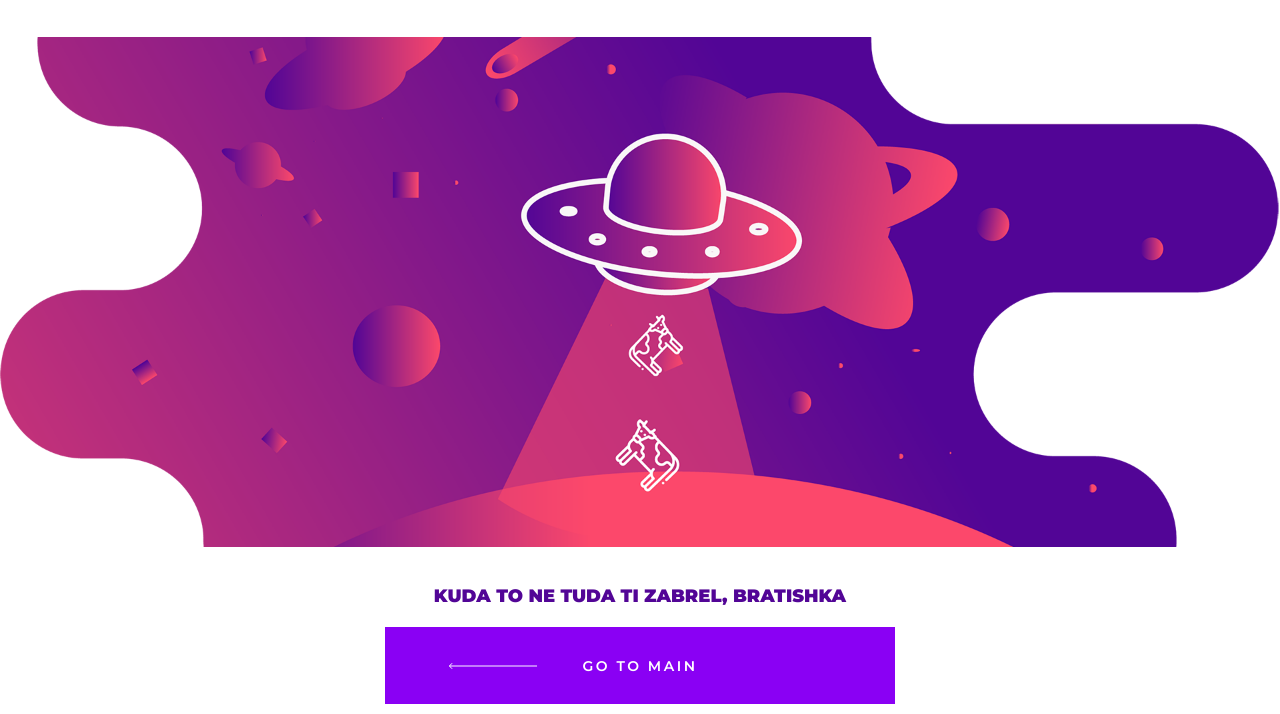
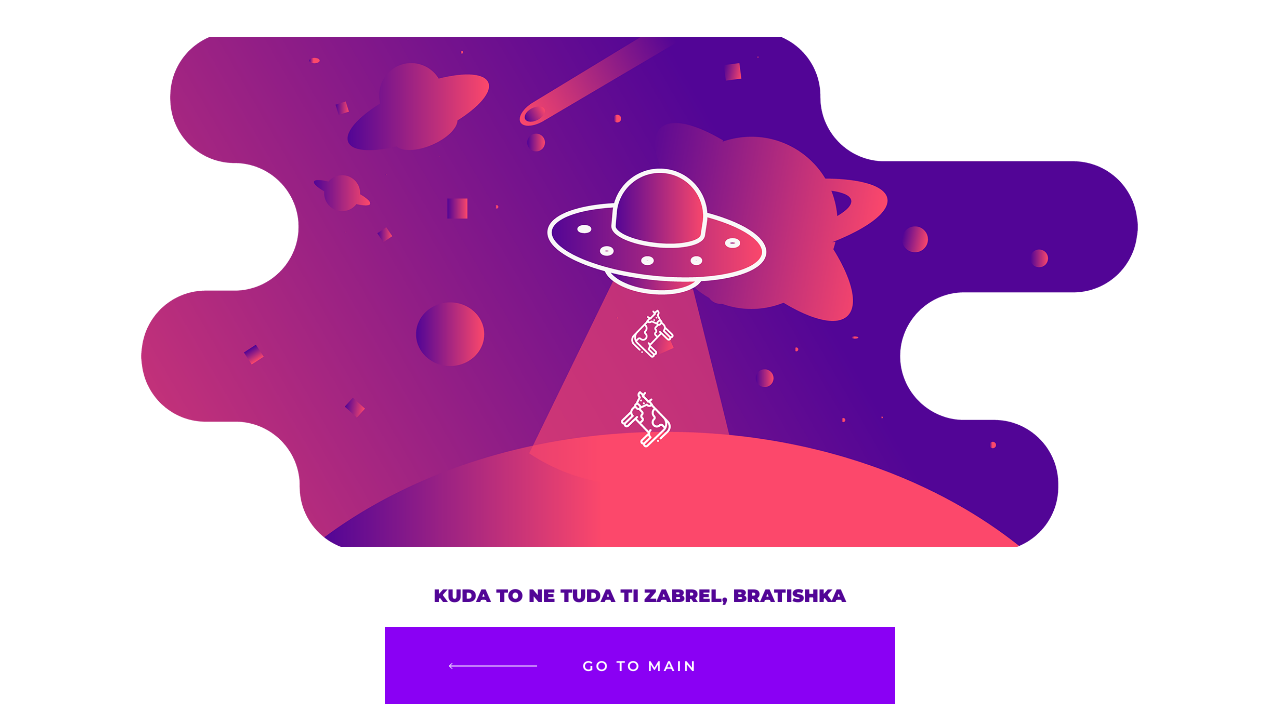
Before and after one commit to YuryKirilyuk/GA_website, a website: page app/404.html in a window 1280 px wide. Shown: the part 86-800 px from the top of the page. Drawn offline with nearby package versions, Linux system fonts and the light colour scheme.

Commit message:
page 404

```diff
--- a/app/scss/layout/_section-error.scss
+++ b/app/scss/layout/_section-error.scss
@@ -35,13 +35,15 @@
   .section-body {
     align-items: center;
     display: flex;
-    //flex: 1;
     justify-content: center;
     overflow: hidden;
     min-height: 30rem;
+    @media screen and (max-width: 1024px) and (orientation:landscape) {flex: 1;}
     img {
       //height: 100%;
-      object-fit: cover;
+      //object-fit: cover;
+      max-height: 52.2rem;
+      @media screen and (max-width: 1024px) {max-height: 100%;}
       @media screen and (max-width: 425px) {max-width: 47rem;}
     }
   }//.section-body
```
Also changed, not shown: app/css/style.css, 1 other file.
